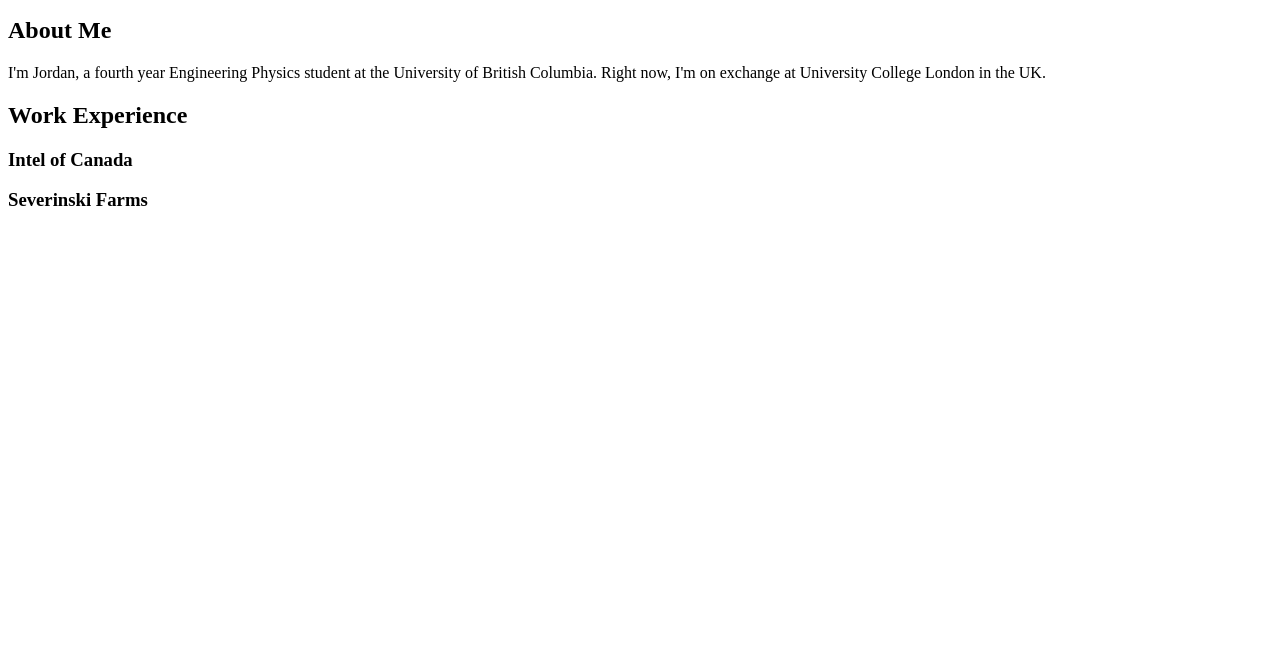
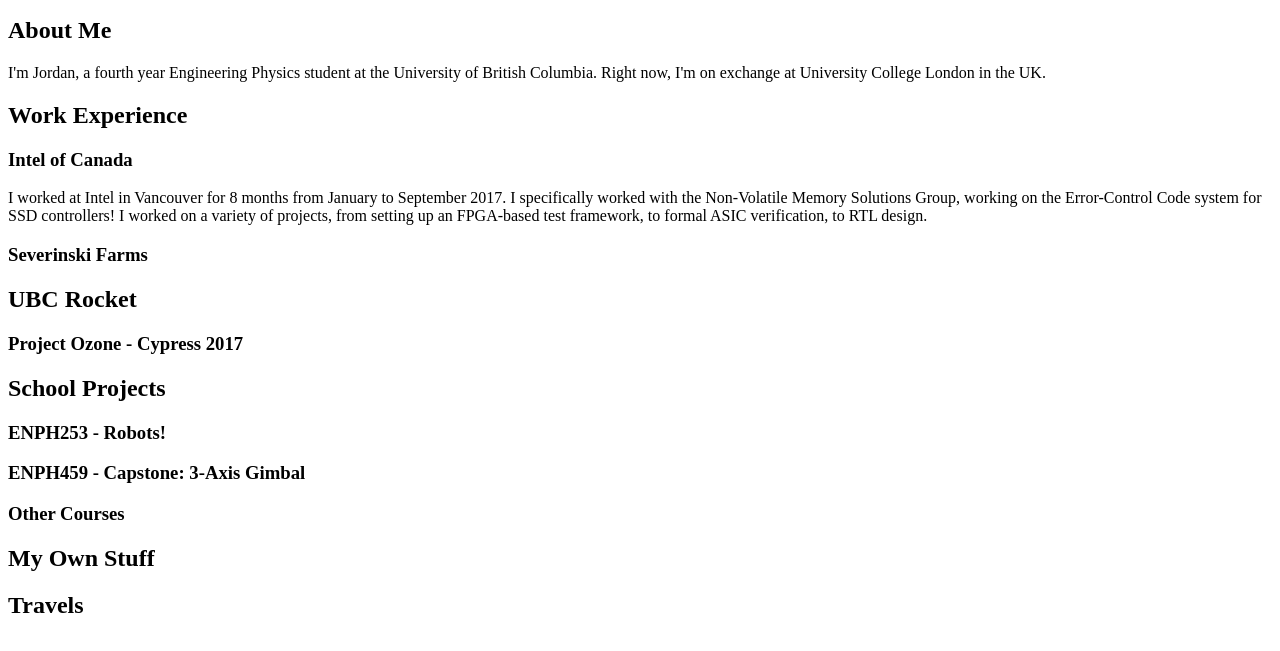
Before and after one commit to jones68/jones68.github.io, a plain HTML site: page index.html in a window 1280 px wide. Shown: the part 101-752 px from the top of the page. Drawn offline with Linux system fonts and the light colour scheme.

Commit message:
added some more sections and content

```diff
--- a/index.html
+++ b/index.html
@@ -8,6 +8,17 @@
 British Columbia. Right now, I'm on exchange at University College London in the UK.</p>
 <h2>Work Experience</h2>
 <h3>Intel of Canada</h3>
+<p>I worked at Intel in Vancouver for 8 months from January to September 2017. I specifically worked with the
+Non-Volatile Memory Solutions Group, working on the Error-Control Code system for SSD controllers! I worked on
+a variety of projects, from setting up an FPGA-based test framework, to formal ASIC verification, to RTL design.</p>
 <h3>Severinski Farms</h3>
+<h2>UBC Rocket</h2>
+<h3>Project Ozone - Cypress 2017</h3>
+<h2>School Projects</h2>
+<h3>ENPH253 - Robots!</h3>
+<h3>ENPH459 - Capstone: 3-Axis Gimbal</h3>
+<h3>Other Courses</h3>
+<h2>My Own Stuff</h2>
+<h2>Travels</h2>
 </body>
 </html>
```
